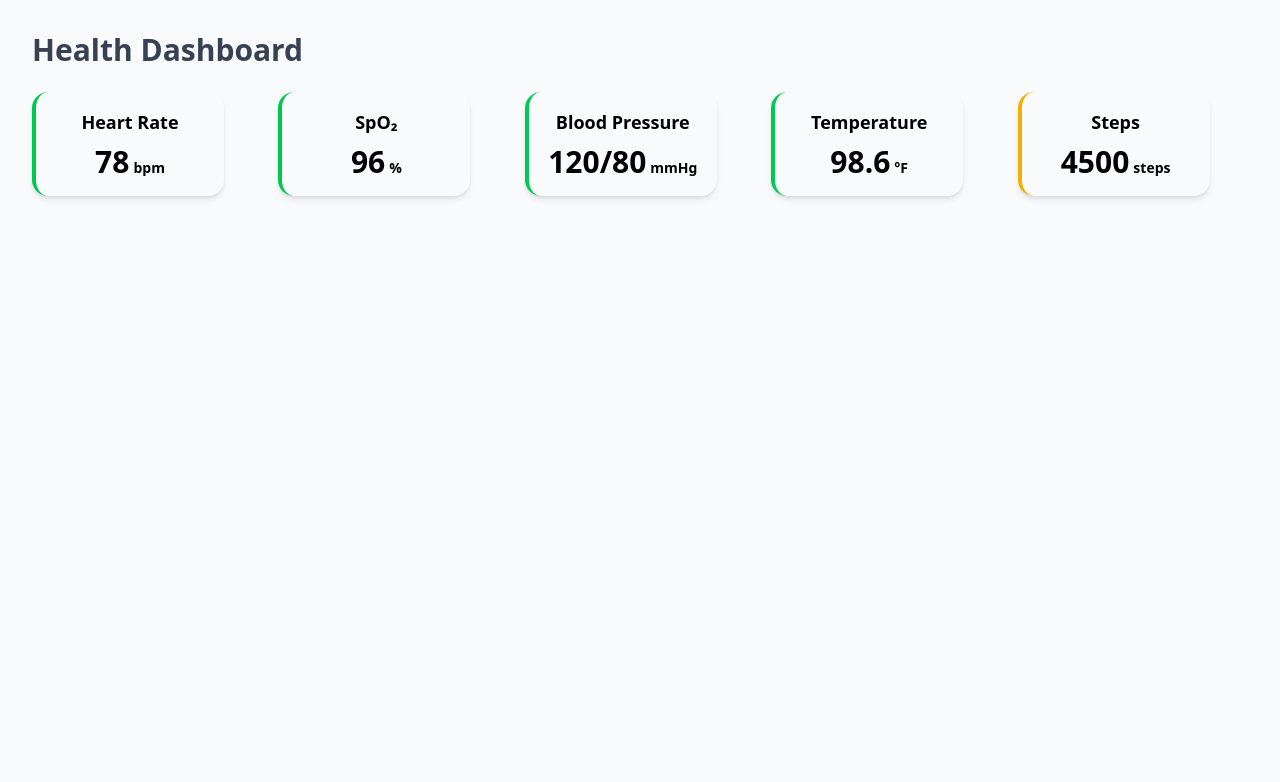
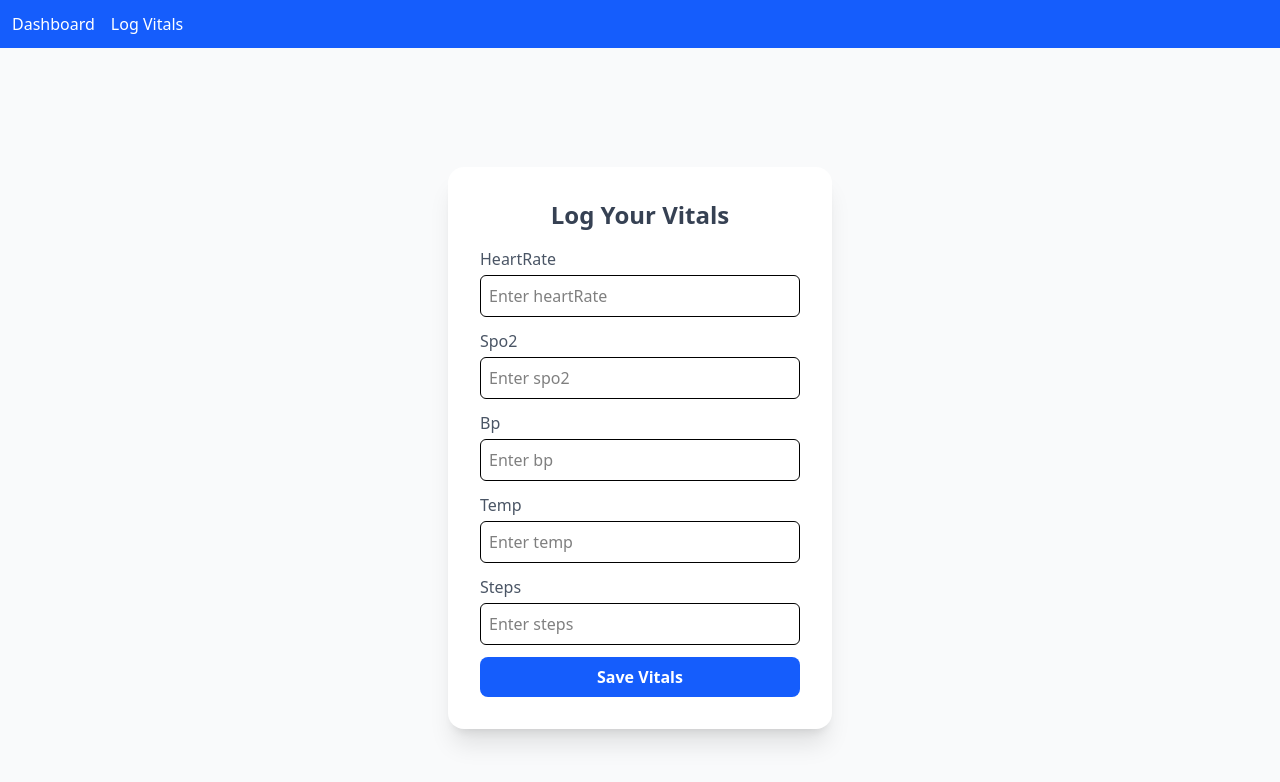
Before and after one commit to ItsAbir005/IDP, a React app in the folder frontend/: page /log in a window 1280 px wide. Shown: the top 782 px of the page. Built offline with nearby package versions, Linux system fonts and the light colour scheme; the HTML template or start-up script is replaced by a standard one.

Commit message:
Frontend Integration & log vitals, store them locally, and display them on the dashboard

```diff
--- a/frontend/package.json
+++ b/frontend/package.json
@@ -14,6 +14,7 @@
     "axios": "^1.12.2",
     "react": "^19.1.1",
     "react-dom": "^19.1.1",
+    "react-hot-toast": "^2.6.0",
     "react-router-dom": "^7.9.4",
     "react-toastify": "^11.0.5",
     "recharts": "^3.2.1"
--- a/frontend/src/App.jsx
+++ b/frontend/src/App.jsx
@@ -1,11 +1,20 @@
-import React from "react";
-import Dashboard from "./pages/Dashboard.jsx";
+import { BrowserRouter, Routes, Route, Link } from "react-router-dom";
+import Dashboard from "./pages/Dashboard";
+import LogVitals from "./pages/LogVitals";
 
 function App() {
   return (
-    <div>
-      <Dashboard />
-    </div>
+    <BrowserRouter>
+      <nav className="bg-blue-600 text-white p-3 flex gap-4">
+        <Link to="/">Dashboard</Link>
+        <Link to="/log">Log Vitals</Link>
+      </nav>
+
+      <Routes>
+        <Route path="/" element={<Dashboard />} />
+        <Route path="/log" element={<LogVitals />} />
+      </Routes>
+    </BrowserRouter>
   );
 }
 
--- a/frontend/src/components/VitalCard.jsx
+++ b/frontend/src/components/VitalCard.jsx
@@ -1,11 +1,25 @@
-// frontend/src/components/VitalCard.jsx
+//frontend/src/components/VitalCard.jsx
 import React from "react";
 
-const VitalCard = ({ title, value, unit, statusColor }) => {
+const getColor = (title, value) => {
+  const num = Number(value);
+  if (title === "Heart Rate") return num > 120 || num < 50 ? "border-red-500" : "border-green-500";
+  if (title === "SpO₂") return num < 95 ? "border-red-500" : "border-green-500";
+  if (title === "Temperature") return num > 100.4 ? "border-red-500" : "border-green-500";
+  if (title === "Blood Pressure") {
+    const [sys, dia] = value.split("/").map(Number);
+    return sys > 140 || dia > 90 ? "border-red-500" : "border-green-500";
+  }
+  return "border-yellow-500";
+};
+
+const VitalCard = ({ title, value, unit }) => {
+  const color = getColor(title, value);
+
   return (
-    <div className={`rounded-2xl shadow-md p-4 flex flex-col items-center w-48 border-l-4 ${statusColor}`}>
+    <div className={`p-4 border-4 ${color} rounded-2xl shadow-md text-center`}>
       <h3 className="text-lg font-semibold">{title}</h3>
-      <p className="text-3xl font-bold mt-2">{value}<span className="text-sm ml-1">{unit}</span></p>
+      <p className="text-2xl font-bold mt-1">{value} <span className="text-gray-500 text-sm">{unit}</span></p>
     </div>
   );
 };
--- /dev/null
+++ b/frontend/src/hooks/useLocalStorage.jsx
@@ -0,0 +1,19 @@
+//frontend/src/hooks/useLocalStorage.jsx
+import { useState, useEffect } from "react";
+
+export const useLocalStorage = (key, initialValue) => {
+  const [storedValue, setStoredValue] = useState(() => {
+    try {
+      const item = localStorage.getItem(key);
+      return item ? JSON.parse(item) : initialValue;
+    } catch {
+      return initialValue;
+    }
+  });
+
+  useEffect(() => {
+    localStorage.setItem(key, JSON.stringify(storedValue));
+  }, [key, storedValue]);
+
+  return [storedValue, setStoredValue];
+};
--- a/frontend/src/pages/Dashboard.jsx
+++ b/frontend/src/pages/Dashboard.jsx
@@ -1,25 +1,42 @@
-// frontend/src/pages/Dashboard.jsx
-import React from "react";
-import VitalCard from "../components/VitalCard.jsx";
+import React, { useEffect } from "react";
+import VitalCard from "../components/VitalCard";
+import { useLocalStorage } from "../hooks/useLocalStorage";
+import { checkAbnormalVitals } from "../utils/vitalRules";
+import toast, { Toaster } from "react-hot-toast";
 
 const Dashboard = () => {
-  // Dummy vitals data
-  const vitals = [
-    { title: "Heart Rate", value: 78, unit: "bpm", statusColor: "border-green-500" },
-    { title: "SpO₂", value: 96, unit: "%", statusColor: "border-green-500" },
-    { title: "Blood Pressure", value: "120/80", unit: "mmHg", statusColor: "border-green-500" },
-    { title: "Temperature", value: 98.6, unit: "°F", statusColor: "border-green-500" },
-    { title: "Steps", value: 4500, unit: "steps", statusColor: "border-yellow-500" },
-  ];
+  const [vitals] = useLocalStorage("vitals", []);
+  const latest = vitals.length ? vitals[vitals.length - 1] : null;
+
+  useEffect(() => {
+    if (latest) {
+      const alerts = checkAbnormalVitals(latest);
+      alerts.forEach(msg => toast.error(msg, { duration: 4000 }));
+    }
+  }, [latest]);
+
+  if (!latest) {
+    return (
+      <div className="min-h-screen flex items-center justify-center text-gray-600">
+        <p>No vitals logged yet. Go to “Log Vitals” to get started!</p>
+      </div>
+    );
+  }
 
   return (
-    <div className="min-h-screen bg-gray-50 p-8">
+    <div className="min-h-screen bg-gray-50 p-8 relative">
+      <Toaster position="top-right" />
       <h1 className="text-3xl font-bold mb-6 text-gray-700">Health Dashboard</h1>
+
       <div className="grid grid-cols-1 sm:grid-cols-2 md:grid-cols-3 lg:grid-cols-5 gap-4">
-        {vitals.map((v, i) => (
-          <VitalCard key={i} {...v} />
-        ))}
+        <VitalCard title="Heart Rate" value={latest.heartRate} unit="bpm" statusColor="border-green-500" />
+        <VitalCard title="SpO₂" value={latest.spo2} unit="%" statusColor="border-green-500" />
+        <VitalCard title="Blood Pressure" value={latest.bp} unit="mmHg" statusColor="border-green-500" />
+        <VitalCard title="Temperature" value={latest.temp} unit="°F" statusColor="border-green-500" />
+        <VitalCard title="Steps" value={latest.steps} unit="steps" statusColor="border-yellow-500" />
       </div>
+
+      <p className="mt-6 text-gray-500 text-sm">Last updated: {latest.timestamp}</p>
     </div>
   );
 };
--- /dev/null
+++ b/frontend/src/pages/LogVitals.jsx
@@ -0,0 +1,58 @@
+// frontend/src/pages/LogVitals.jsx
+import React, { useState } from "react";
+import { useLocalStorage } from "../hooks/useLocalStorage";
+
+const LogVitals = () => {
+  const [vitals, setVitals] = useLocalStorage("vitals", []);
+  const [form, setForm] = useState({
+    heartRate: "",
+    spo2: "",
+    bp: "",
+    temp: "",
+    steps: ""
+  });
+
+  const handleChange = (e) => {
+    setForm({ ...form, [e.target.name]: e.target.value });
+  };
+
+  const handleSubmit = (e) => {
+    e.preventDefault();
+    const timestamp = new Date().toLocaleString();
+    setVitals([...vitals, { ...form, timestamp }]);
+    setForm({ heartRate: "", spo2: "", bp: "", temp: "", steps: "" });
+    alert("Vitals logged successfully ✅");
+  };
+
+  return (
+    <div className="min-h-screen bg-gray-50 flex justify-center items-center">
+      <form onSubmit={handleSubmit} className="bg-white shadow-xl p-8 rounded-2xl w-96">
+        <h2 className="text-2xl font-bold mb-4 text-center text-gray-700">Log Your Vitals</h2>
+
+        {["heartRate", "spo2", "bp", "temp", "steps"].map((field) => (
+          <div key={field} className="mb-3">
+            <label className="block text-gray-600 capitalize mb-1">{field}</label>
+            <input
+              type="text"
+              name={field}
+              value={form[field]}
+              onChange={handleChange}
+              className="w-full p-2 border rounded-md focus:ring-2 focus:ring-blue-500"
+              placeholder={`Enter ${field}`}
+              required
+            />
+          </div>
+        ))}
+
+        <button
+          type="submit"
+          className="w-full bg-blue-600 hover:bg-blue-700 text-white py-2 rounded-lg font-semibold"
+        >
+          Save Vitals
+        </button>
+      </form>
+    </div>
+  );
+};
+
+export default LogVitals;
--- /dev/null
+++ b/frontend/src/utils/vitalRules.jsx
@@ -0,0 +1,26 @@
+export const checkAbnormalVitals = (vitals) => {
+  const alerts = [];
+
+  if (!vitals) return alerts;
+
+  const { heartRate, spo2, bp, temp } = vitals;
+
+  // Convert numeric values safely
+  const hr = Number(heartRate);
+  const sp = Number(spo2);
+  const tp = Number(temp);
+
+  if (hr > 120) alerts.push("High Heart Rate detected (>120 bpm)");
+  else if (hr < 50) alerts.push("Low Heart Rate detected (<50 bpm)");
+
+  if (sp < 95) alerts.push("Low SpO₂ detected (<95%)");
+
+  const [sys, dia] = bp.split("/").map(Number);
+  if (sys > 140 || dia > 90) alerts.push("High Blood Pressure detected");
+  else if (sys < 90 || dia < 60) alerts.push("Low Blood Pressure detected");
+
+  if (tp > 100.4) alerts.push("High Body Temperature detected (>100.4°F)");
+  else if (tp < 95) alerts.push("Low Body Temperature detected (<95°F)");
+
+  return alerts;
+};
```
Also changed, not shown: 1 other file (tests, documents, lock files or other folders).
